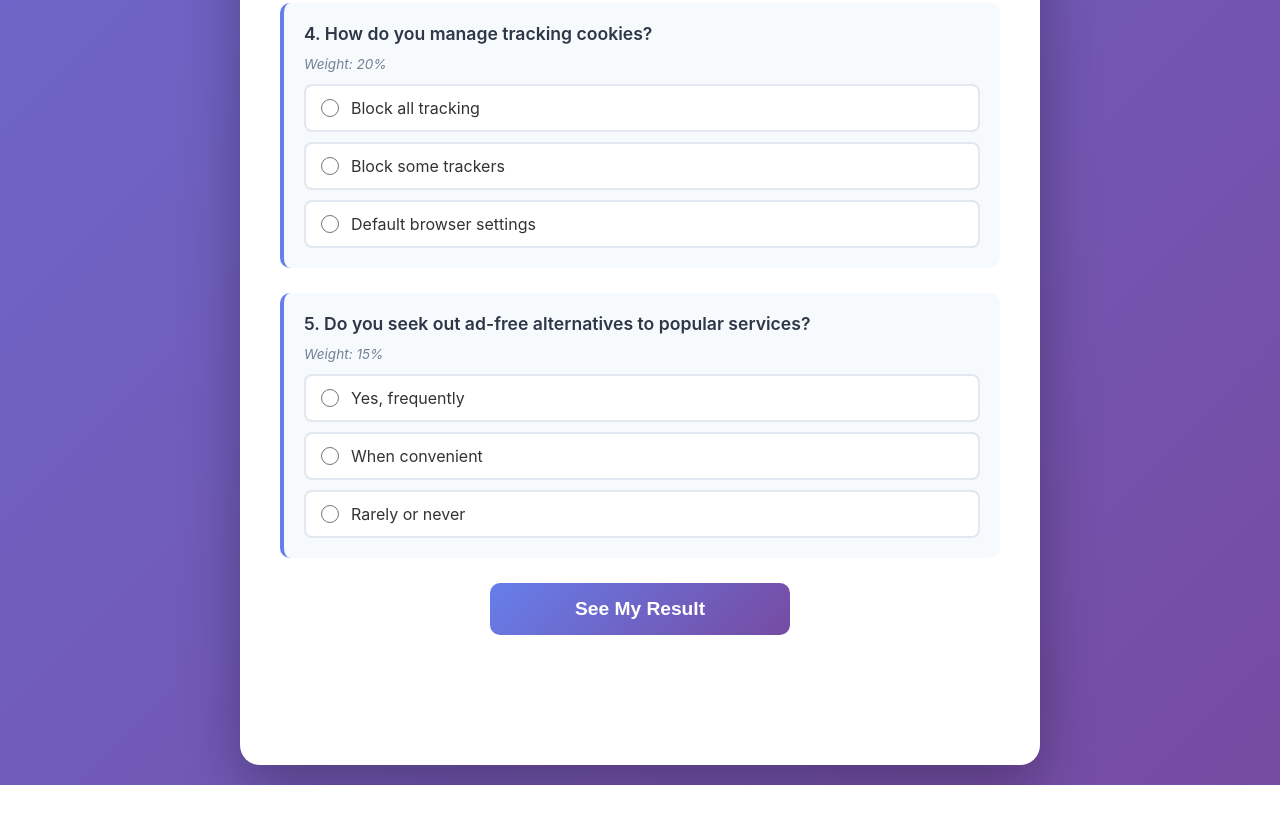
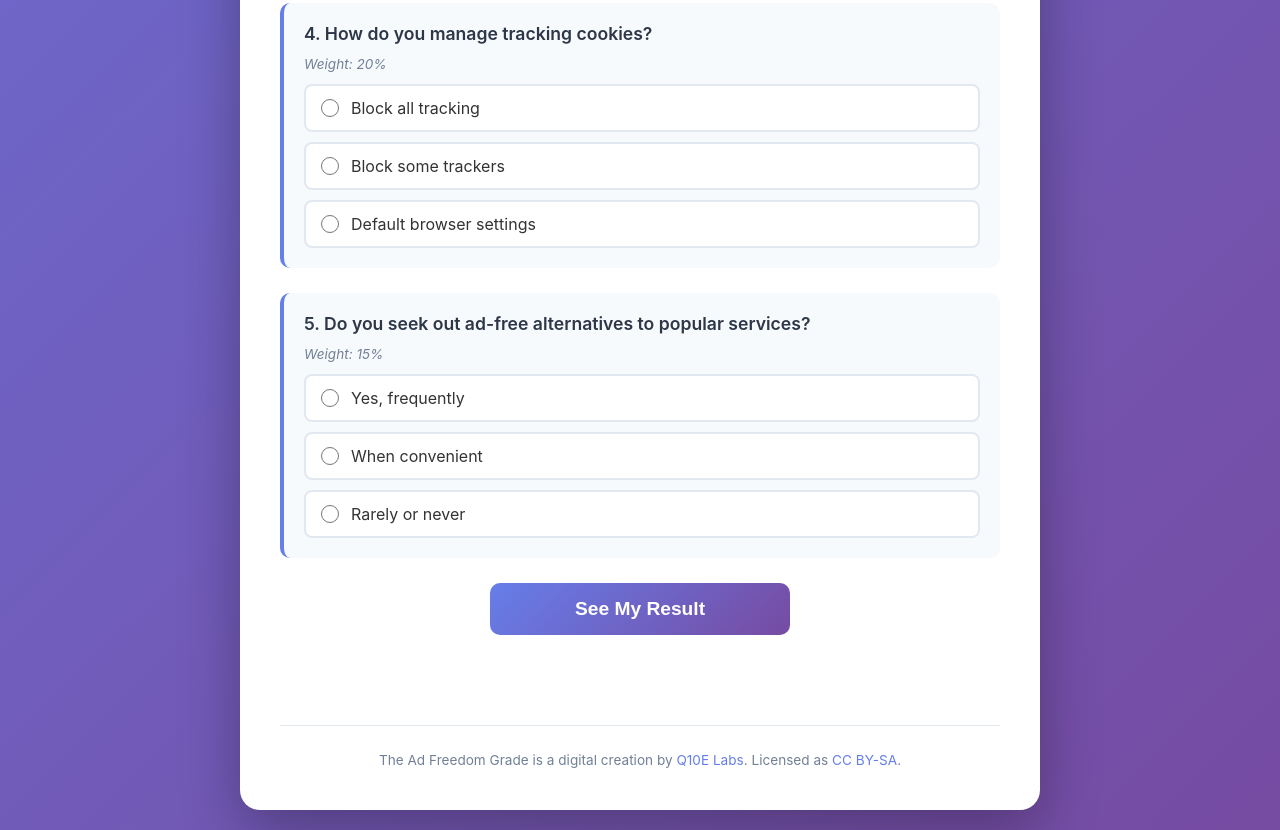
Before and after one commit to q10elabs/ad-freedom-grade, a plain HTML site: page index.html in a window 1280 px wide. Shown: the part 1918-2748 px from the top of the page. Before the commit the page ends 2703 px from the top, so only its background shows below. Drawn offline with Linux system fonts and the light colour scheme.

Commit message:
add colophon at bottom

```diff
--- a/index.html
+++ b/index.html
@@ -104,6 +104,25 @@
         }
 
         .intro-eu-note a:hover {
+            text-decoration: underline;
+        }
+
+        .colophon {
+            margin-top: 40px;
+            padding-top: 24px;
+            border-top: 1px solid #e2e8f0;
+            font-size: 0.85rem;
+            color: #718096;
+            text-align: center;
+            line-height: 1.5;
+        }
+
+        .colophon a {
+            color: #667eea;
+            text-decoration: none;
+        }
+
+        .colophon a:hover {
             text-decoration: underline;
         }
 
@@ -792,6 +811,10 @@
                 </div>
             </section>
         </div>
+
+        <footer class="colophon" id="colophon">
+            The Ad Freedom Grade is a digital creation by <a href="https://q10elabs.com/" target="_blank" rel="noopener noreferrer">Q10E Labs</a>. Licensed as <a href="https://creativecommons.org/licenses/by-sa/4.0/" target="_blank" rel="noopener noreferrer">CC BY-SA</a>.
+        </footer>
     </div>
 
     <script src="script.js"></script>
```
